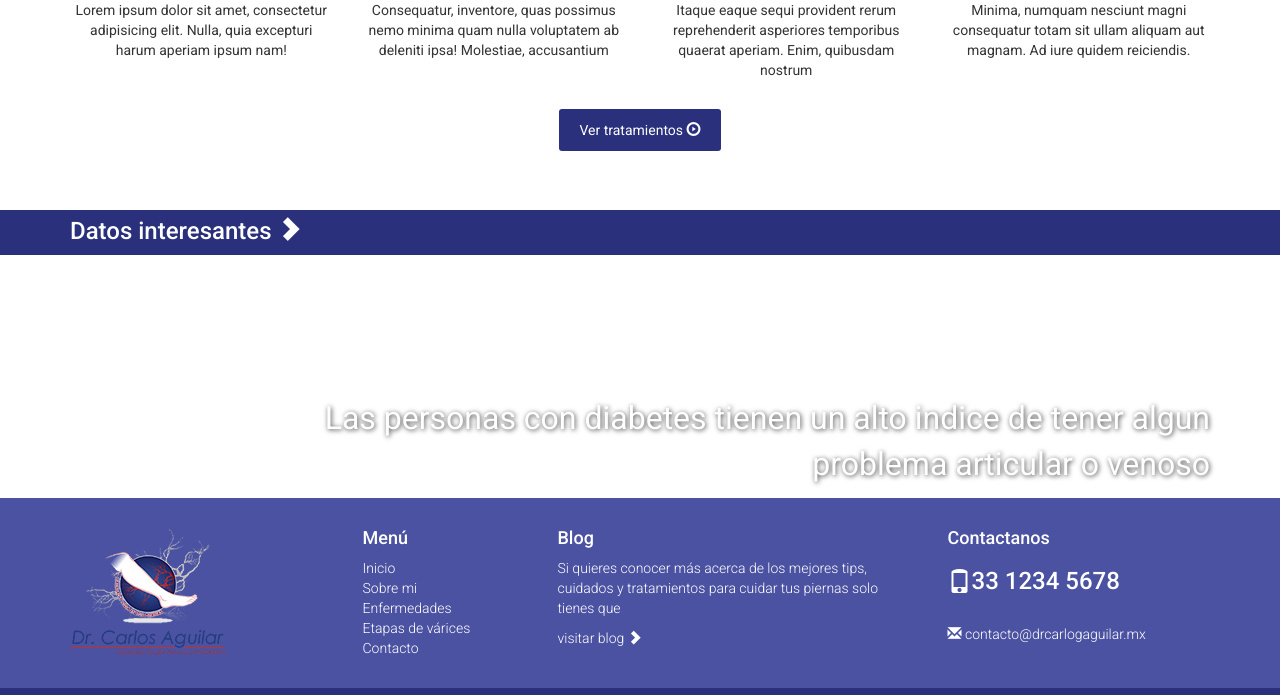
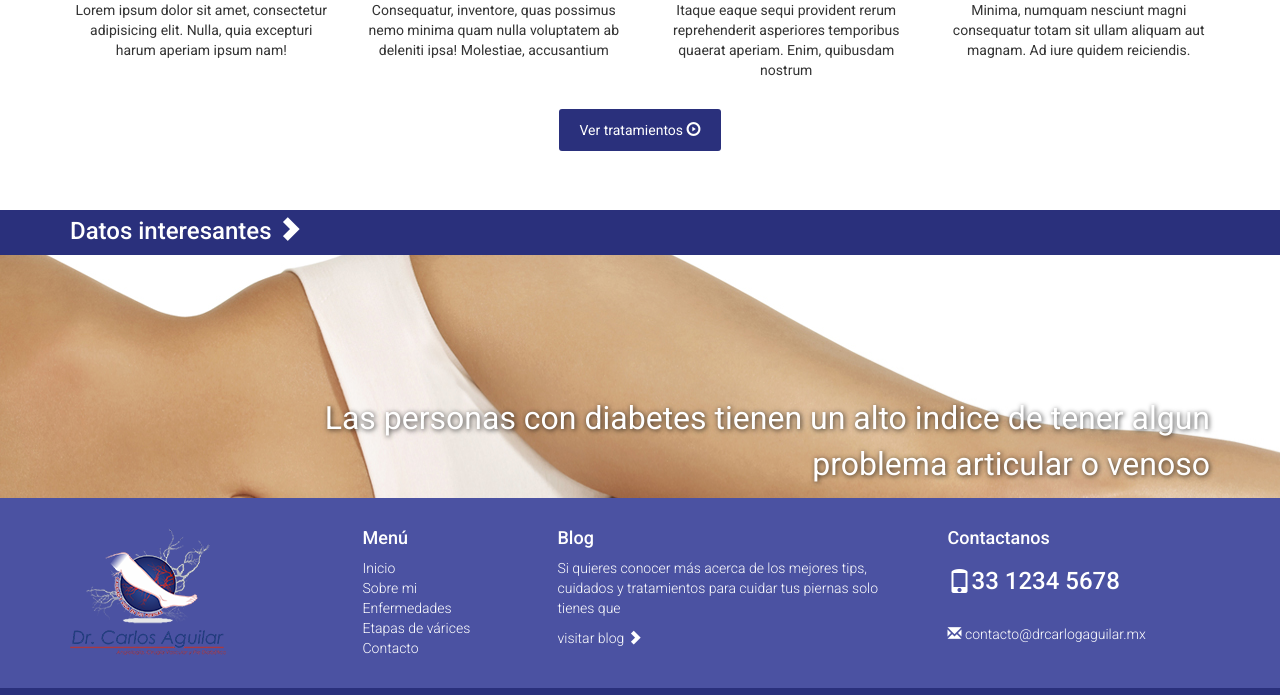
Before and after one commit to reicker/Dr-Carlos-Aguilar, a PHP site: page /enfermedades.html in a window 1280 px wide. Shown: the part 1221-1916 px from the top of the page. Run offline with PHP 8.4, Linux system fonts and the light colour scheme; some libraries are stand-ins or nearby versions.

Commit message:
correción imagen

```diff
--- a/css/main.css
+++ b/css/main.css
@@ -154,18 +154,10 @@ footer h4 {
   background-image: url(../img/bg-enfermedades.jpg);
   width: 100%;
 }
-<<<<<<< HEAD
 #datosEnfermedades {
-  background: url(../img/banner-enfermedades.jpg) no-repeat center top;
-  margin-bottom: 50px;
-  height: 350px;
-  padding: 20px 0;
-  border-bottom: 6px solid #2a307c;
+  background-image: url(../img/banner-enfermedades.jpg);
+  width: 100%;
 }
-#datosEnfermedades img {
-  margin-top: 15%;
-}
-=======
 /* Large Devices, Wide Screens */
 /* Medium Devices, Desktops */
 @media only screen and (max-width: 992px) {
@@ -191,4 +183,3 @@ footer h4 {
 /* Small Devices, Tablets */
 /* Extra Small Devices, Phones */
 /* Custom, iPhone Retina */
->>>>>>> origin/master
--- a/css/main.less
+++ b/css/main.less
@@ -165,14 +165,8 @@ footer {
 	width: 100%;
 }
 #datosEnfermedades {
-	background: url(../img/banner-enfermedades.jpg) no-repeat center top;
-	margin-bottom: 50px;
-	height: 350px;
-	padding: 20px 0;
-	border-bottom: 6px solid @azul1;
-	img {
-		margin-top: 15%;
-	}
+	background-image: url(../img/banner-enfermedades.jpg);
+	width: 100%;
 }
 
 
--- a/enfermedades.html
+++ b/enfermedades.html
@@ -119,9 +119,9 @@ de enfermedades cardiovasculares</h1>
     			</div>
 		    </div>
 	    </div>
-	</div><!-- #datosT -->
+</div><!-- #datosT -->
 
-    <div id="datosEnfermedades">
+   	<div id="datosEnfermedades">
     	<div class="container">
     		<div class="row">
    				<div class="col-md-10 col-md-offset-2 text-right">
@@ -130,7 +130,7 @@ de tener algun problema articular o venoso</p>
    				</div>
     		</div>
     	</div>
-    </div><!-- #/datos -->
+    </div>
 
 
 
```
